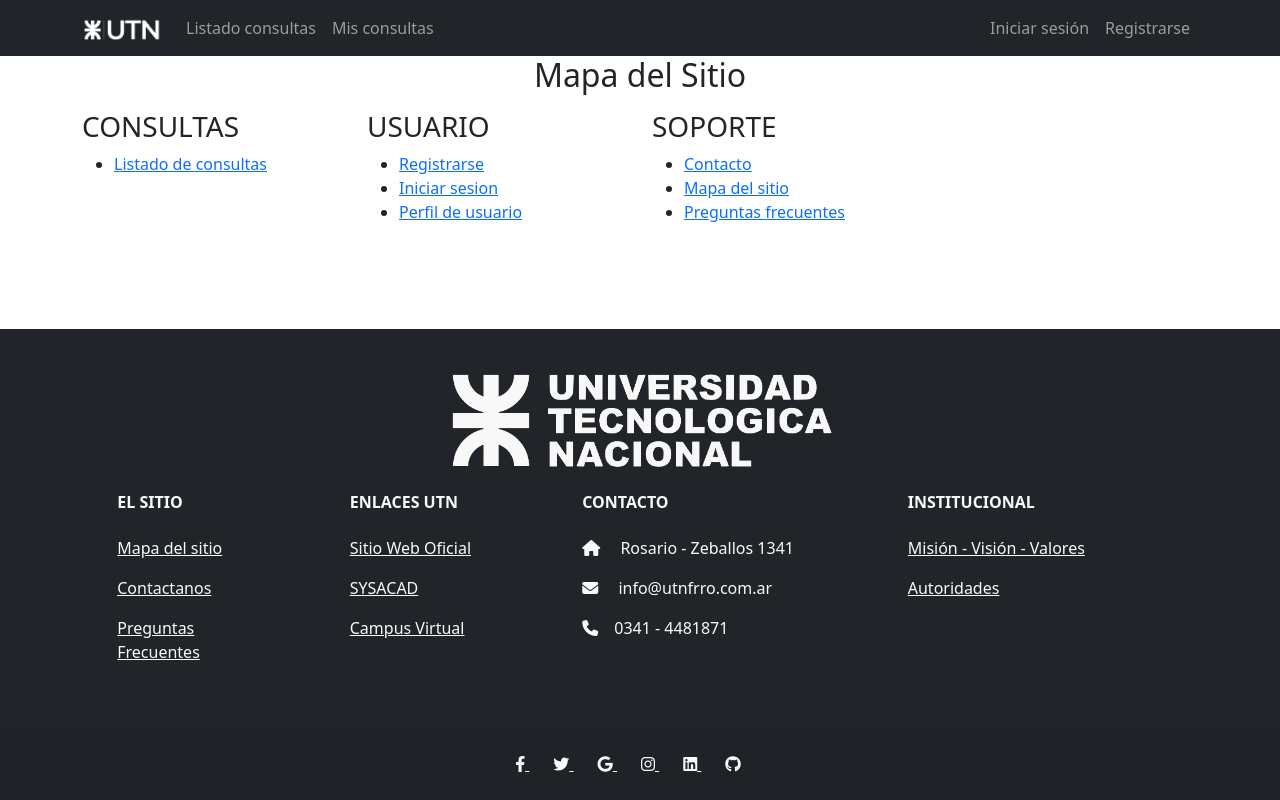
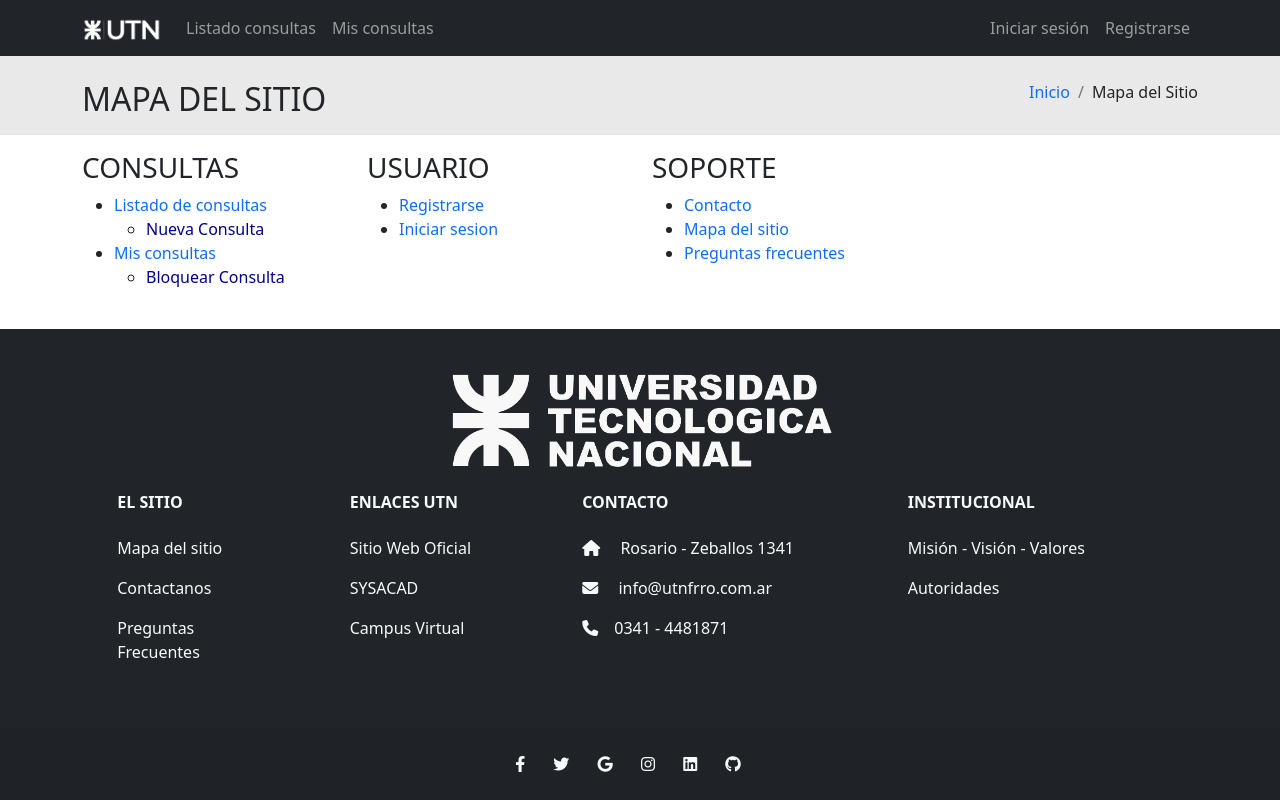
Before and after one commit to agustisera1/tp-entornos, a PHP site: page /sitemap in a window 1280 px wide. Run offline with PHP 8.4, Linux system fonts and the light colour scheme; some libraries are stand-ins or nearby versions.

Commit message:
update sitemap

```diff
--- a/views/static/css/main.css
+++ b/views/static/css/main.css
@@ -15,13 +15,15 @@
   background-color: #e9e9e9;
 }
 
-
-.breadcrumb-item a {
+a {
   text-decoration-line: none;
 }
 
+a:visited {
+  color: darkblue;
+  text-decoration-line: none;
+}
 
-.breadcrumb-item a:visited {
-  color: darkblue;
-  text-decoration-line: none
+footer a {
+  text-decoration-line: none;
 }
--- a/views/templates/sitemap.php
+++ b/views/templates/sitemap.php
@@ -1,12 +1,45 @@
+<section class="border-bottom title-section">
+    <div class="container">
+        <div class="row">
+            <div class="col">
+                <h2 class="pt-4 pb-3 m-0">
+                    MAPA DEL SITIO
+                </h2>
+            </div>
+            <div class="col d-flex justify-content-end pt-4">
+                <nav aria-label="breadcrumb">
+                    <ol class="breadcrumb">
+                        <li class="breadcrumb-item "><a href=<?= "$URL/"; ?>>Inicio</a></li>
+                        <li class="breadcrumb-item active text-dark" aria-current="page">Mapa del Sitio</li>
+                    </ol>
+                </nav>
+            </div>
+        </div>
+    </div>
+</section>
+
 <div class="container">
     <section>
-        <h2 class="text-center">Mapa del Sitio</h2>
         <div class="row mt-3">
             <div class="col col-lg-3 col-md-6 col-12">
                 <h3>CONSULTAS</h3>
                 <ul>
                     <li>
                         <a href=<?= "$URL/listado_consultas" ?>>Listado de consultas</a>
+                        <ul>
+                            <li>
+                                <a href="">Nueva Consulta</a>
+                            </li>
+                        </ul>
+                    </li>
+                    <li>
+                        <a href=<?= "$URL/mis_consultas" ?>>Mis consultas</a>
+                        <ul>
+                            <li>
+                                <a href="">Bloquear Consulta</a>
+                            </li>
+                        </ul>
+                    </li>
                     </li>
                 </ul>
             </div>
@@ -19,9 +52,9 @@
                     <li>
                         <a href=<?= "$URL/login" ?>>Iniciar sesion</a>
                     </li>
-                    <li>
+                    <!-- <li>
                         <a href="#">Perfil de usuario</a>
-                    </li>
+                    </li> -->
                 </ul>
             </div>
             <div class="col col-lg-3 col-md-6 col-12">
```
Also changed, not shown: views/templates/listado_consultas.php (+5 -5 lines), views/templates/mis_consultas.php (+7 -3 lines).
